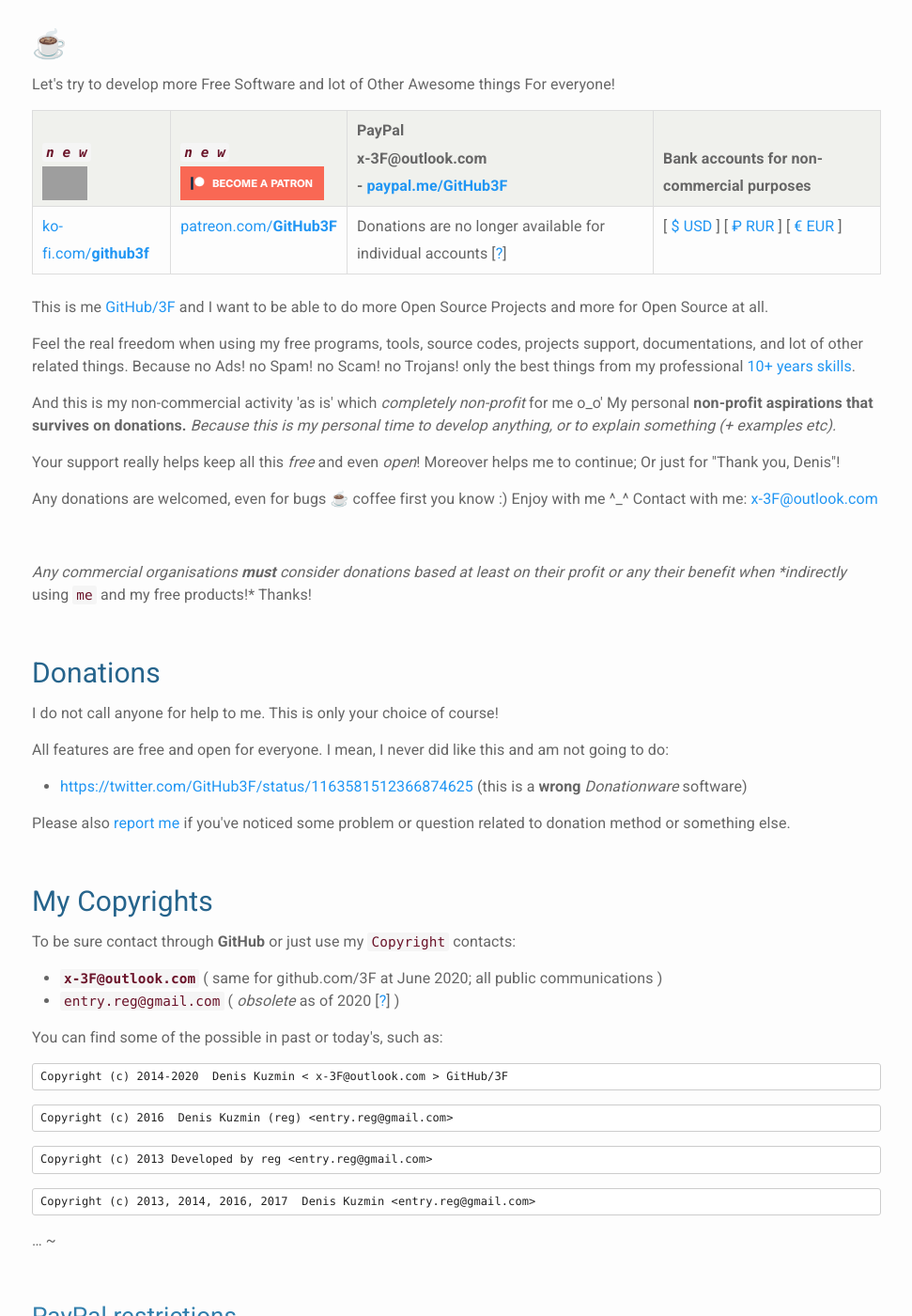
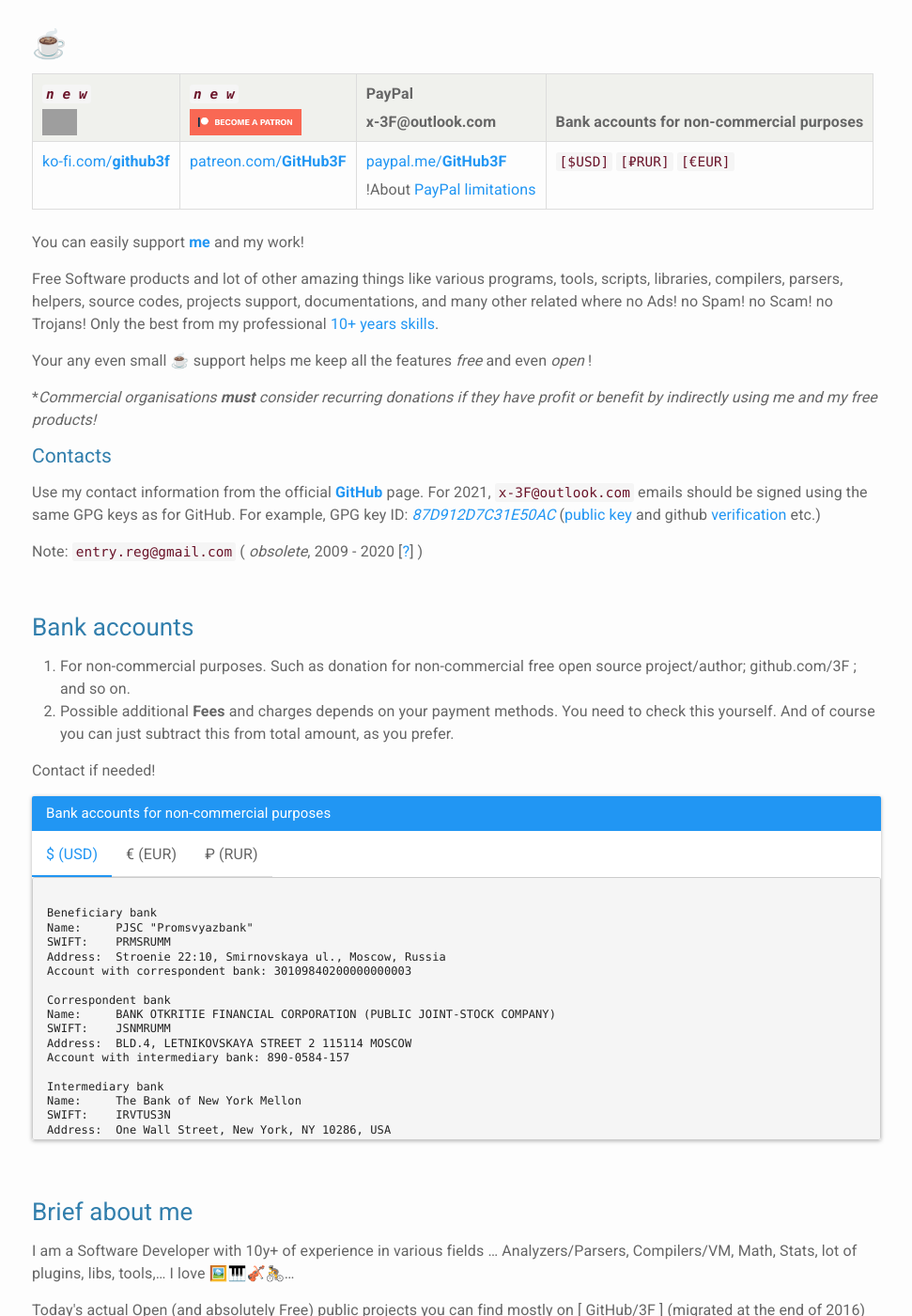
Before and after one commit to 3F/3F.github.io, a Jekyll site: the page built from Donation.md, in a window 1280 px wide and 1400 px high. Shown: the whole window at 94% size, without its empty margins (154-1125 px from the left). Built offline with Jekyll 4.4.1, drawn with Linux system fonts in a browser that asks for light colours; nearby versions of some CDN libraries; some of the changed text lies outside the part shown; grey boxes are pictures that could not be loaded.

Commit message:
Updated page about donations

````diff
--- a/Donation.md
+++ b/Donation.md
@@ -7,88 +7,32 @@
 
 ## ☕
 
-Let's try to develop more Free Software and lot of Other Awesome things For everyone!
+*`n e w`* <br /> <a href='https://ko-fi.com/github3f' target='_blank'><img height='28' style='border:0px;height:28px;' src='https://az743702.vo.msecnd.net/cdn/kofi1.png?v=2' border='0' alt='Buy Me a Coffee' /></a> | *`n e w`* <br /> <a href="https://www.patreon.com/GitHub3F"><img height='28' style='border:0px;height:28px;' src='/img/become_a_patron_button.png' border='0' alt="Become a Patron" /></a> | PayPal <br/>x-3F@outlook.com | Bank accounts for non-commercial purposes
+--------------|-------------|-------|------
+[ko-fi.com/**github3f**](https://ko-fi.com/github3f) | [patreon.com/**GitHub3F**](https://www.patreon.com/GitHub3F) | [paypal.me/**GitHub3F**](https://www.paypal.me/GitHub3F) <br />!About <a href="/Donation/PayPal/limitations/" target="blank">PayPal limitations</a> | [`[$USD]`](#iUSD) [`[₽RUR]`](#iRUR) [`[€EUR]`](#iEUR)
 
-*`n e w`* <br /> <a href='https://ko-fi.com/R5R1W3WV' target='_blank'><img height='36' style='border:0px;height:36px;' src='https://az743702.vo.msecnd.net/cdn/kofi1.png?v=2' border='0' alt='Buy Me a Coffee at ko-fi.com' /></a> | *`n e w`* <br /> <a href="https://www.patreon.com/bePatron?u=20501320"><img height='36' style='border:0px;height:36px;' src='/img/become_a_patron_button.png' border='0' alt="Become a Patron" /></a> | PayPal <br/>x-3F@outlook.com <br/>- [paypal.me/**GitHub3F**](https://www.paypal.me/GitHub3F) | Bank accounts for non-commercial purposes
---------------|-------------|-------|------
-[ko-fi.com/**github3f**](https://ko-fi.com/github3f) | [patreon.com/**GitHub3F**](https://www.patreon.com/GitHub3F) | Donations are no longer available for individual accounts [[?](#paypal-restrictions)] | [ [$ USD](#iUSD) ] [ [₽ RUR](#iRUR) ] [ [€ EUR](#iEUR) ]
+You can easily support [**me**](https://github.com/3F) and my work!
 
-This is me [GitHub/3F](https://github.com/3F) and I want to be able to do more Open Source Projects and more for Open Source at all.
+Free Software products and lot of other amazing things like various programs, tools, scripts, libraries, compilers, parsers, helpers, source codes, projects support, documentations, and many other related where no Ads! no Spam! no Scam! no Trojans! Only the best from my professional [10+ years skills](#brief-about-me).
 
-Feel the real freedom when using my free programs, tools, source codes, projects support, documentations, and lot of other related things. Because no Ads! no Spam! no Scam! no Trojans! only the best things from my professional [10+ years skills](#brief-about).
+Your any even small ☕ support helps me keep all the features *free* and even *open* !
 
-And this is my non-commercial activity 'as is' which *completely non-profit* for me o_o' My personal **non-profit aspirations that survives on donations.** *Because this is my personal time to develop anything, or to explain something (+ examples etc).*
+\**Commercial organisations **must** consider recurring donations if they have profit or benefit by indirectly using me and my free products!*
 
-Your support really helps keep all this *free* and even *open*! Moreover helps me to continue; Or just for "Thank you, Denis"!
+#### Contacts
 
-Any donations are welcomed, even for bugs ☕ coffee first you know :)
-Enjoy with me ^_^ Contact with me: [{{ site.email }}](mailto:{{ site.email }})
+Use my contact information from the official [**GitHub**](https://github.com/3F) page. For 2021, `{{ site.email }}` emails should be signed using the same GPG keys as for GitHub. For example, GPG key ID: [*87D912D7C31E50AC*](http://keys.gnupg.net/pks/lookup?search=0x87D912D7C31E50AC&fingerprint=on&hash=on&exact=on&op=index) ([public key](http://keys.gnupg.net/pks/lookup?op=get&search=0x87D912D7C31E50AC) and github [verification](https://github.com/3F/UnmanagedEmitCalli/commit/cf6dea8f8da46f9b5b6c71b22432140d4149739d) etc.)
+
+Note: [`{{ site.email0 }}`](https://twitter.com/GitHub3F/status/1204167272312512512) ( *obsolete*, 2009 - 2020 [[?](https://twitter.com/GitHub3F/status/1204167272312512512)] )
 
 <br />
 
-*Any commercial organisations **must** consider donations based at least on their profit or any their benefit when *indirectly* using `me` and my free products!* Thanks!
+### Bank accounts
 
-<br />
-
-## Donations
-
-I do not call anyone for help to me. This is only your choice of course!
-
-All features are free and open for everyone. I mean, I never did like this and am not going to do:
-
-* [https://twitter.com/GitHub3F/status/1163581512366874625](https://twitter.com/GitHub3F/status/1163581512366874625) (this is a **wrong** *Donationware* software)
-
-Please also [report me](mailto:{{ site.email }}) if you've noticed some problem or question related to donation method or something else.
-
-<br/>
-
-## My Copyrights
-
-To be sure contact through **GitHub** or just use my `Copyright` contacts:
-
-* **`{{ site.email }}`** ( same for github.com/3F at June 2020; all public communications )
-* [`{{ site.email0 }}`](https://twitter.com/GitHub3F/status/1204167272312512512) ( *obsolete* as of 2020 [[?](https://twitter.com/GitHub3F/status/1204167272312512512)] )
-
-You can find some of the possible in past or today's, such as:
-
-```
-Copyright (c) 2014-2020  Denis Kuzmin < x-3F@outlook.com > GitHub/3F
-```
-```
-Copyright (c) 2016  Denis Kuzmin (reg) <entry.reg@gmail.com>
-```
-```
-Copyright (c) 2013 Developed by reg <entry.reg@gmail.com>
-```
-```
-Copyright (c) 2013, 2014, 2016, 2017  Denis Kuzmin <entry.reg@gmail.com>
-```
-... ~
-
-<br/>
-
-### PayPal restrictions
-
-Unfortunately, PayPal donations are no longer available in Russia for *individual* accounts. Please consider other possible way. I hope for your understanding. Thank you! The original official PayPal reply 2020.06.10:
-
-> Возможность приема пожертвований доступна **только для коммерческих акаунтов.** Но их можно открыть **только на юридическое лицо**.
-
-> Пока что мы ведем переговоры с *Центральным Банком* о *возобновлении* этой функции, но ввиду сложной законодательства не могу говорить о конкретных сроках.
-
-~
-
-> The ability to accept donations are available **only for commercial accounts.** But they can be opened **only on a legal entity** (n. not for individual accounts)
-
-> We are negotiating with the *Central Bank* to *restore* this opportunity, but I can't talk about specific dates due to complex legislation (n. Russia).
-
-<br/>
-
-### Bank accounts ( $ USD, € EUR, ... )
-
-1. For non-commercial purposes like ~ donation for non-commercial free open source project, github.com/3F, and so on.
+1. For non-commercial purposes. Such as donation for non-commercial free open source project/author; github.com/3F ; and so on.
 2. Possible additional **Fees** and charges depends on your payment methods. You need to check this yourself. And of course you can just subtract this from total amount, as you prefer.
 
-Contact with me if needed.
+Contact if needed!
 
 <div class="panel panel-primary">
   <div class="panel-heading">
@@ -159,54 +103,11 @@
   </pre>
 </div>
 
-<script>
-    document.addEventListener("DOMContentLoaded", function()
-    {
-        'use strict';
-
-        var _= function(id) {
-            return document.getElementById(id);
-        };
-
-        let accounts = _('content').innerHTML.split("==========");
-
-        _('iUSD').addEventListener("click", function(){
-            _('content').innerHTML = accounts[2].trim();
-        });
-
-        _('iEUR').addEventListener("click", function(){
-            _('content').innerHTML = accounts[4].trim();
-        });
-
-        _('iRUR').addEventListener("click", function(){
-            _('content').innerHTML = accounts[6].trim();
-        });
-
-        _("iUSD").click();
-        _("iUSD").classList.add("active");
-    });
-</script>
-
 <br/>
 
-### For Sponsors
+### Brief about me
 
-Most of my sponsors do not like to advertise about themselves; there are even such questions:
-
-> ... if possible I would like to give money anonymously
-
-But If you want to be a notable sponsor for some projects (or me directly):
-
-* Follow the project information if exists.
-* Try my new Patreon or Ko-fi way above to be a notable for public information.
-* You can also create an issue or even use PR to add text-based record about your donations for the readme file and so on.
-* Most valuable supporter can also add some logo image etc.
-
-<br/>
-
-### Brief About
-
-I am Software Developer with 10y+ of experience in various fields ... Analyzers/Parsers, Compilers/VM, Math, Stats, lot of plugins, libs, tools,… I love 🖼️🎹🎻🚴‍…
+I am a Software Developer with 10y+ of experience in various fields ... Analyzers/Parsers, Compilers/VM, Math, Stats, lot of plugins, libs, tools,… I love 🖼️🎹🎻🚴‍…
 
 Today's actual Open (and absolutely Free) public projects you can find mostly on [ GitHub/3F ]
 (migrated at the end of 2016)
@@ -219,10 +120,38 @@
 
 I want to say thanks to everyone who understands this important things!
 
-Thank you 💕
-
-Let's do even more interesting things together 💪
+Let's do even more interesting things together 💪  ( read the note <a href="/Donation/Sponsors/" target="blank">for Sponsors</a> )
 
 *Be first, Follow the news: [https://github.com/3F](https://github.com/3F)*
 
 <a href="/" class="btn btn-default">Enjoy! ^_^</a>
+
+
+
+<script>
+document.addEventListener("DOMContentLoaded", function()
+{
+    'use strict';
+
+    let _= function(id) {
+        return document.getElementById(id);
+    };
+
+    let accounts = _('content').innerHTML.split("==========");
+
+    _('iUSD').addEventListener("click", function(){
+        _('content').innerHTML = accounts[2].trim();
+    });
+
+    _('iEUR').addEventListener("click", function(){
+        _('content').innerHTML = accounts[4].trim();
+    });
+
+    _('iRUR').addEventListener("click", function(){
+        _('content').innerHTML = accounts[6].trim();
+    });
+
+    _("iUSD").click();
+    _("iUSD").classList.add("active");
+});
+</script>
````
Also changed, not shown: Donation/PayPal/limitations.md (added, +30 -0 lines), Donation/Sponsors.md (added, +23 -0 lines).
